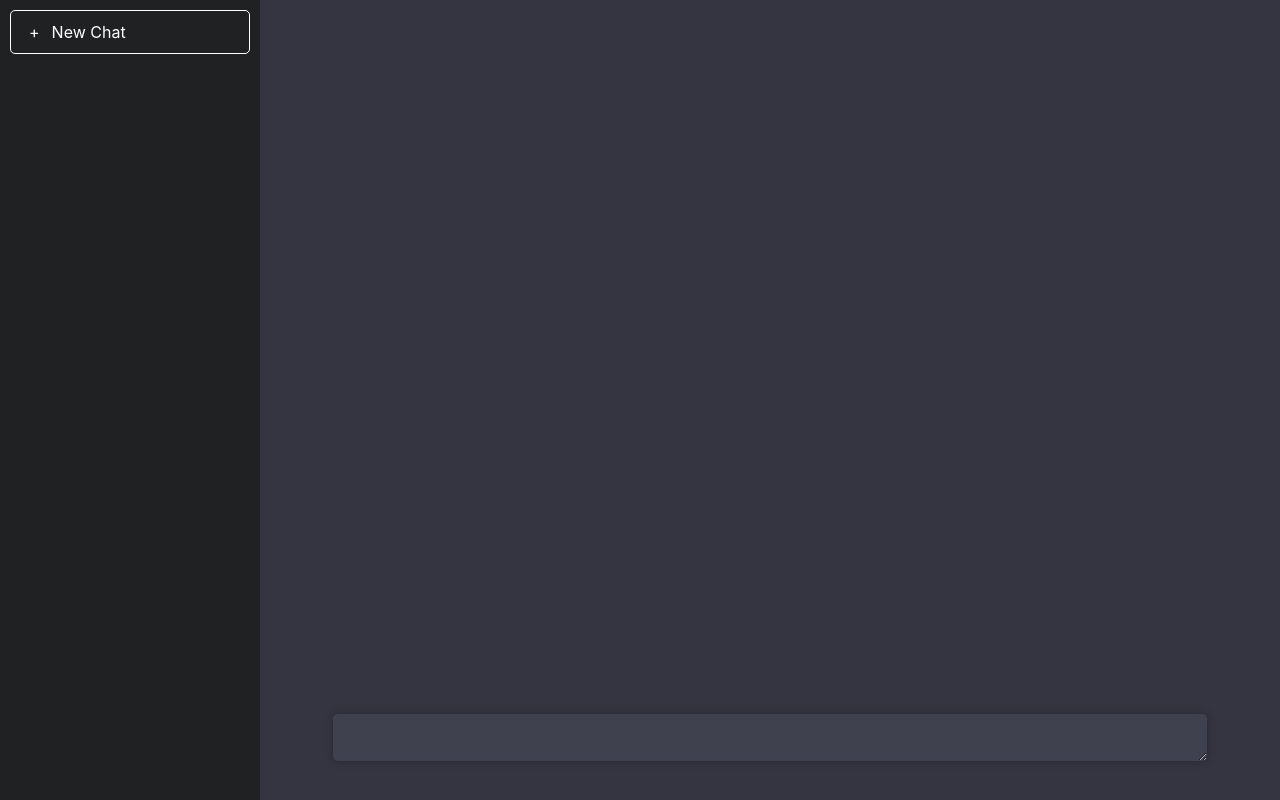
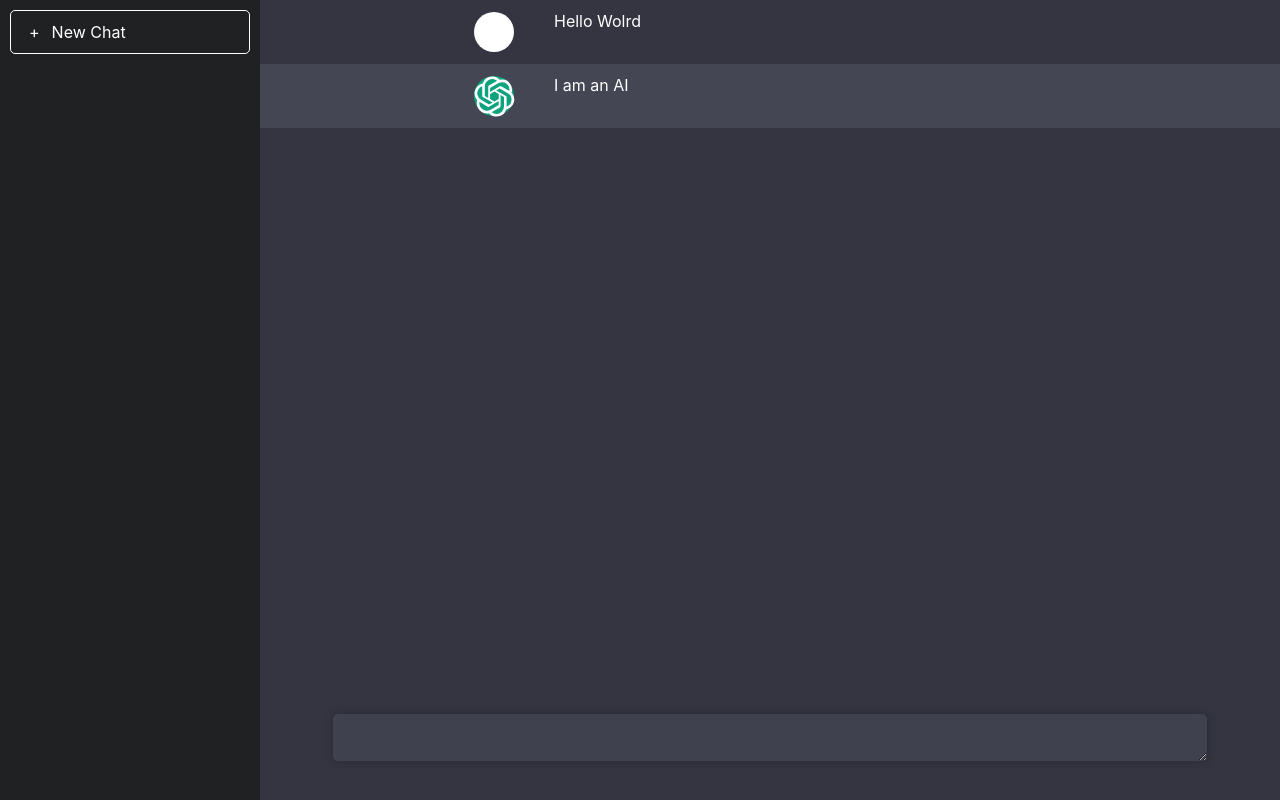
Before and after one commit to Danieldotcomcoder/ChatGPT-App, a React (Create React App) app in the folder client/: page / in a window 1280 px wide. Built offline with nearby package versions, Linux system fonts and the light colour scheme.

Commit message:
Add response area and style it

```diff
--- a/client/src/App.css
+++ b/client/src/App.css
@@ -53,7 +53,8 @@
   padding: 24px;
   position: absolute;
   bottom: 0;
-  left: 0;right: 0;
+  left: 0;
+  right: 0;
 }
 
 .chat-input-textarea {
@@ -84,6 +85,43 @@
   color: #61dafb;
 }
 
+.chat-log {
+  text-align: left;
+}
+
+.chat-message.chatgpt {
+  background-color: #444654;
+}
+
+.chat-message-center {
+  max-width: 640px;
+  margin-left: auto;
+  margin-right: auto;
+  display: flex;
+  padding: 12px;
+  padding-left: 24px;
+  padding-right: 24px;
+}
+
+.avatar {
+  background: white;
+  border-radius: 50%;
+  width: 40px;
+  height: 40px;
+}
+
+.avatar.chatgpt {
+  background: #0da37f;
+  border-radius: 50%;
+  width: 40px;
+  height: 40px;
+}
+
+.message {
+  padding-left: 40px;
+  padding-right: 40px;
+}
+
 @keyframes App-logo-spin {
   from {
     transform: rotate(0deg);
--- a/client/src/App.js
+++ b/client/src/App.js
@@ -1,26 +1,46 @@
 import './App.css';
-import './normal.css'
+import './normal.css';
 function App() {
   return (
     <div className="App">
       <aside className="sidemenu">
-         <div className="side-menu-button">
-            <span>+</span>
-             New Chat
-         </div>
-          </aside>
-
-
+        <div className="side-menu-button">
+          <span>+</span>
+          New Chat
+        </div>
+      </aside>
 
       <section className="chatbox">
+        <div className="chat-log">
+          <div className="chat-message">
+            <div className="chat-message-center">
+              <div className="avatar"></div>
+              <div className="message">Hello Wolrd</div>
+            </div>
+          </div>
+          <div className="chat-message chatgpt">
+            <div className="chat-message-center">
+              <div className="avatar chatgpt">
+                <svg
+                  width={41}
+                  height={41}
+                  fill="none"
+                  xmlns="http://www.w3.org/2000/svg"
+                  strokeWidth={1.5}
+                  className="h-6 w-6"
+                >
+                  <path
+                    d="M37.532 16.87a9.963 9.963 0 0 0-.856-8.184 10.078 10.078 0 0 0-10.855-4.835A9.964 9.964 0 0 0 18.306.5a10.079 10.079 0 0 0-9.614 6.977 9.967 9.967 0 0 0-6.664 4.834 10.08 10.08 0 0 0 1.24 11.817 9.965 9.965 0 0 0 .856 8.185 10.079 10.079 0 0 0 10.855 4.835 9.965 9.965 0 0 0 7.516 3.35 10.078 10.078 0 0 0 9.617-6.981 9.967 9.967 0 0 0 6.663-4.834 10.079 10.079 0 0 0-1.243-11.813ZM22.498 37.886a7.474 7.474 0 0 1-4.799-1.735c.061-.033.168-.091.237-.134l7.964-4.6a1.294 1.294 0 0 0 .655-1.134V19.054l3.366 1.944a.12.12 0 0 1 .066.092v9.299a7.505 7.505 0 0 1-7.49 7.496ZM6.392 31.006a7.471 7.471 0 0 1-.894-5.023c.06.036.162.099.237.141l7.964 4.6a1.297 1.297 0 0 0 1.308 0l9.724-5.614v3.888a.12.12 0 0 1-.048.103l-8.051 4.649a7.504 7.504 0 0 1-10.24-2.744ZM4.297 13.62A7.469 7.469 0 0 1 8.2 10.333c0 .068-.004.19-.004.274v9.201a1.294 1.294 0 0 0 .654 1.132l9.723 5.614-3.366 1.944a.12.12 0 0 1-.114.01L7.04 23.856a7.504 7.504 0 0 1-2.743-10.237Zm27.658 6.437-9.724-5.615 3.367-1.943a.121.121 0 0 1 .113-.01l8.052 4.648a7.498 7.498 0 0 1-1.158 13.528v-9.476a1.293 1.293 0 0 0-.65-1.132Zm3.35-5.043c-.059-.037-.162-.099-.236-.141l-7.965-4.6a1.298 1.298 0 0 0-1.308 0l-9.723 5.614v-3.888a.12.12 0 0 1 .048-.103l8.05-4.645a7.497 7.497 0 0 1 11.135 7.763Zm-21.063 6.929-3.367-1.944a.12.12 0 0 1-.065-.092v-9.299a7.497 7.497 0 0 1 12.293-5.756 6.94 6.94 0 0 0-.236.134l-7.965 4.6a1.294 1.294 0 0 0-.654 1.132l-.006 11.225Zm1.829-3.943 4.33-2.501 4.332 2.5v5l-4.331 2.5-4.331-2.5V18Z"
+                    fill="currentColor"
+                  />
+                </svg>
+              </div>
+              <div className="message">I am an AI</div>
+            </div>
+          </div>
+        </div>
         <div className="chat-input-holder">
-          <textarea
-          rows="1"
-          className="chat-input-textarea"
-          >
-
-          </textarea>
-
+          <textarea rows="1" className="chat-input-textarea"></textarea>
         </div>
       </section>
     </div>
```
